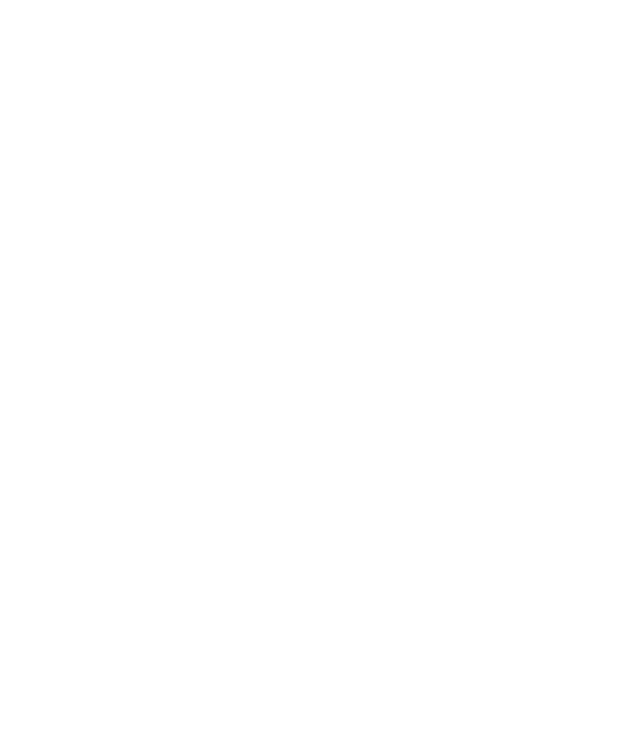
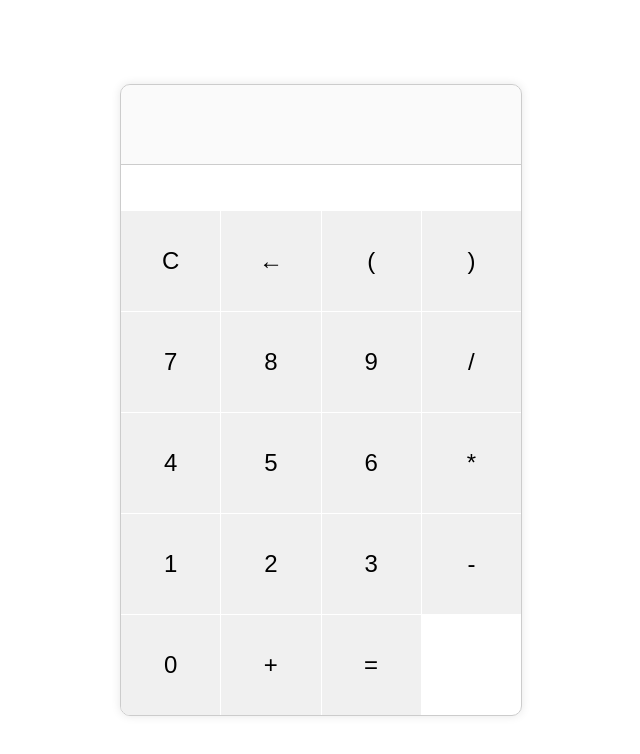
Before and after one commit to acciojob/calculator-js-2-Deelfc, a website: page main.html in a window 1280 px wide. Shown: the whole page, without its empty margins (319-959 px from the left). Drawn offline with Linux system fonts and the light colour scheme.

Commit message:
created a submission

```diff
--- a/main.html
+++ b/main.html
@@ -1,15 +1,36 @@
 <!DOCTYPE html>
 <html lang="en">
-  <head>
-    <meta charset="UTF-8" />
-    <meta http-equiv="X-UA-Compatible" content="IE=edge" />
-    <meta name="viewport" content="width=device-width, initial-scale=1.0" />
-    <link rel="stylesheet" href="styles.css" />
+<head>
+    <meta charset="UTF-8">
+    <meta name="viewport" content="width=device-width, initial-scale=1.0">
     <title>Calculator</title>
-  </head>
-  <body>
-    <!-- Write yout code here -->
-
+    <link rel="stylesheet" href="styles.css">
+</head>
+<body>
+    <div class="calculator">
+        <input type="text" id="display" disabled>
+        <div class="buttons">
+            <button id="C">C</button>
+            <button id="back">←</button>
+            <button id="op">(</button>
+            <button id="cl">)</button>
+            <button id="7">7</button>
+            <button id="8">8</button>
+            <button id="9">9</button>
+            <button id="divi">/</button>
+            <button id="4">4</button>
+            <button id="5">5</button>
+            <button id="6">6</button>
+            <button id="*">*</button>
+            <button id="1">1</button>
+            <button id="2">2</button>
+            <button id="3">3</button>
+            <button id="-">-</button>
+            <button id="0">0</button>
+            <button id="plus">+</button>
+            <button id="equal">=</button>
+        </div>
+    </div>
     <script src="script.js"></script>
-  </body>
+</body>
 </html>
--- a/script.js
+++ b/script.js
@@ -1 +1,26 @@
 //your JS code here. If required.
+document.addEventListener('DOMContentLoaded', () => {
+    const display = document.getElementById('display');
+    const buttons = document.querySelectorAll('.buttons button');
+
+    buttons.forEach(button => {
+        button.addEventListener('click', () => {
+            const id = button.id;
+            const value = button.textContent;
+
+            if (id === 'C') {
+                display.value = '';
+            } else if (id === 'back') {
+                display.value = display.value.slice(0, -1);
+            } else if (id === 'equal') {
+                try {
+                    display.value = eval(display.value);
+                } catch {
+                    display.value = 'Error';
+                }
+            } else {
+                display.value += value;
+            }
+        });
+    });
+});
--- a/styles.css
+++ b/styles.css
@@ -1 +1,51 @@
 /*  your css code here. If applicable */
+body {
+    display: flex;
+    justify-content: center;
+    align-items: center;
+    height: 100vh;
+    margin: 0;
+    font-family: Arial, sans-serif;
+}
+
+.calculator {
+    display: grid;
+    grid-template-rows: 1fr 4fr;
+    width: 400px;
+    border: 1px solid #ccc;
+    border-radius: 10px;
+    overflow: hidden;
+    box-shadow: 0 0 10px rgba(0, 0, 0, 0.1);
+}
+
+#display {
+    grid-row: 1 / 2;
+    width: 100%;
+    height: 80px;
+    font-size: 2rem;
+    text-align: right;
+    padding: 10px;
+    border: none;
+    border-bottom: 1px solid #ccc;
+    box-sizing: border-box;
+}
+
+.buttons {
+    grid-row: 2 / 3;
+    display: grid;
+    grid-template-columns: repeat(4, 1fr);
+    gap: 1px;
+}
+
+button {
+    width: 100%;
+    height: 100px;
+    font-size: 1.5rem;
+    border: none;
+    background: #f0f0f0;
+    transition: background 0.3s;
+}
+
+button:active {
+    background: #ccc;
+}
```
